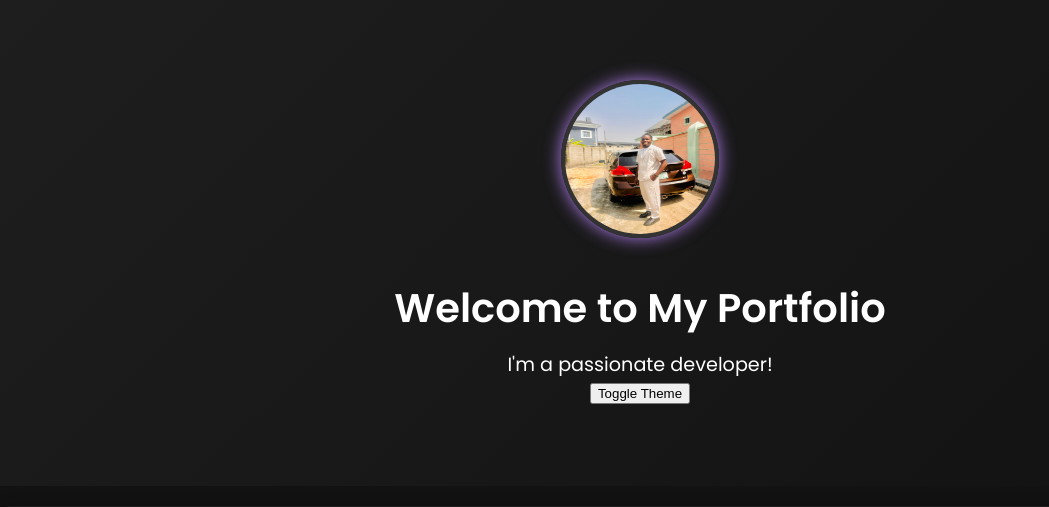
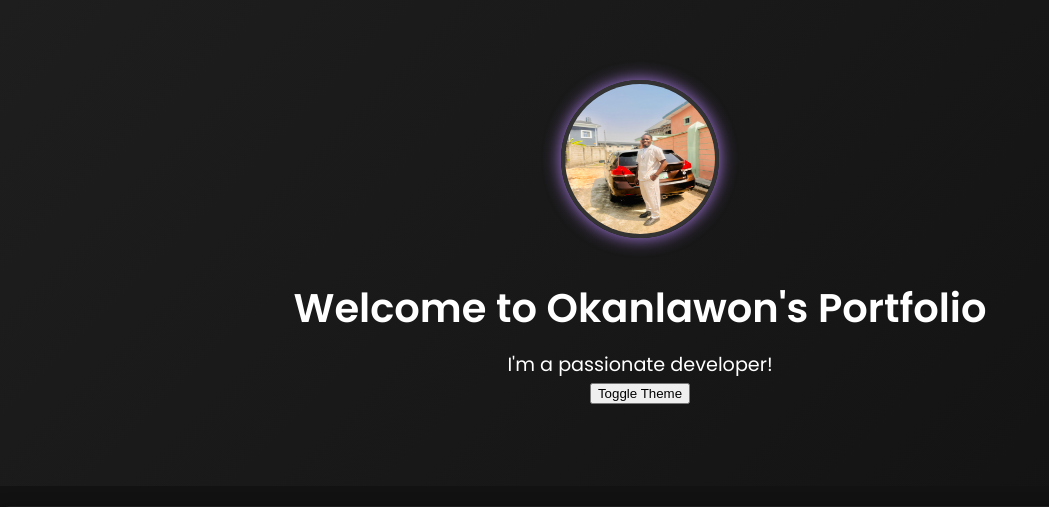
Before and after one commit to Paulokla/MyPortfolio, a Flask app: page / in a window 1280 px wide. Shown: the top 507 px of the page, without its empty margins (0-1049 px from the left). Run offline with Flask 3, Linux system fonts and the light colour scheme.

Commit message:
added my name to the Welcome message

```diff
--- a/templates/index.html
+++ b/templates/index.html
@@ -24,7 +24,7 @@
           src="{{ url_for('static', filename='images/profile.jpg') }}"
           alt="Okanlawon Paul Feyisayo"
         />
-        <h1>Welcome to My Portfolio</h1>
+        <h1>Welcome to Okanlawon's Portfolio</h1>
         <p>I'm a passionate developer!</p>
         <button id="theme-toggle">Toggle Theme</button>
       </div>
```
